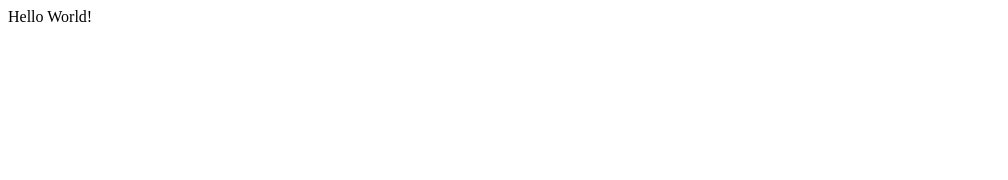
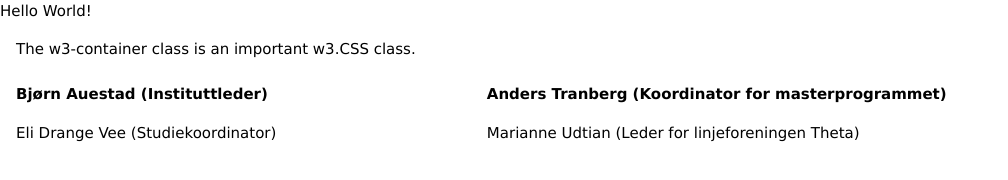
Before and after one commit to thetauis/thetauis.github.io, a plain HTML site: page index.html in a window 1280 px wide. Shown: the whole page, without its empty margins (0-1008 px from the left). Drawn offline with nearby package versions, Linux system fonts and the light colour scheme.

Commit message:
third commit

```diff
--- a/index.html
+++ b/index.html
@@ -1,10 +1,27 @@
 <!DOCTYPE html>
 <html>
     <head>
-        <meta encoding="utf-8" />
+        <link rel="stylesheet" href="https://www.w3schools.com/w3css/4/w3.css">
+        <meta name="viewport" content="width=device-width, initial-scale=1">
+        <meta charset="UTF-8">
         <title>Test</title>
     </head>
     <body>
         Hello World!
+
+         <div class="w3-container">
+  <p>The w3-container class is an important w3.CSS class.</p>
+</div>
+
+<table class="w3-table">
+<tr>
+  <th>Bjørn Auestad (Instituttleder)</th>
+  <th>Anders Tranberg (Koordinator for masterprogrammet)</th>
+</tr>
+<tr>
+  <td>Eli Drange Vee (Studiekoordinator)</td>
+  <td>Marianne Udtian (Leder for linjeforeningen Theta)</td>
+</tr>
+</table>
     </body>
 </html>
```
